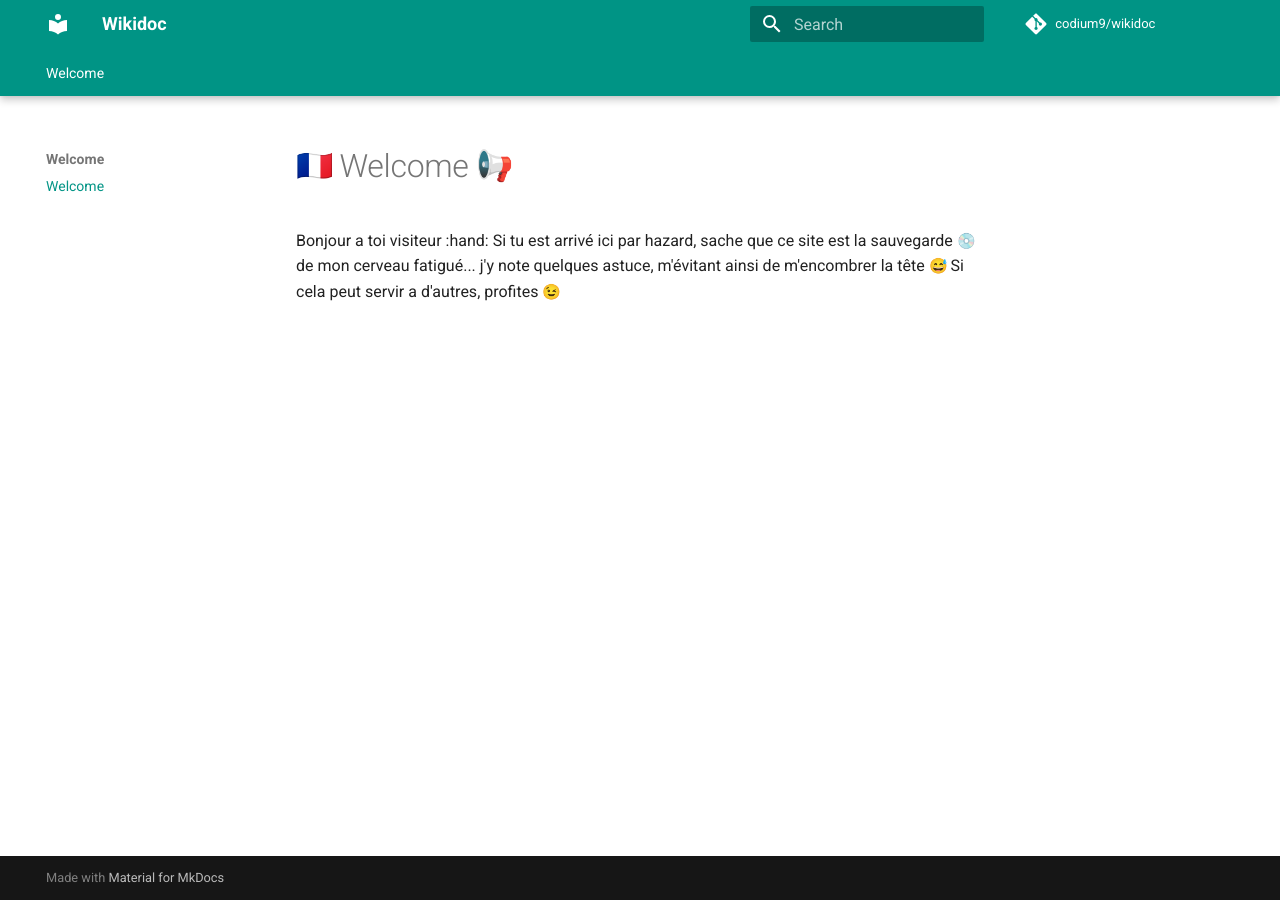
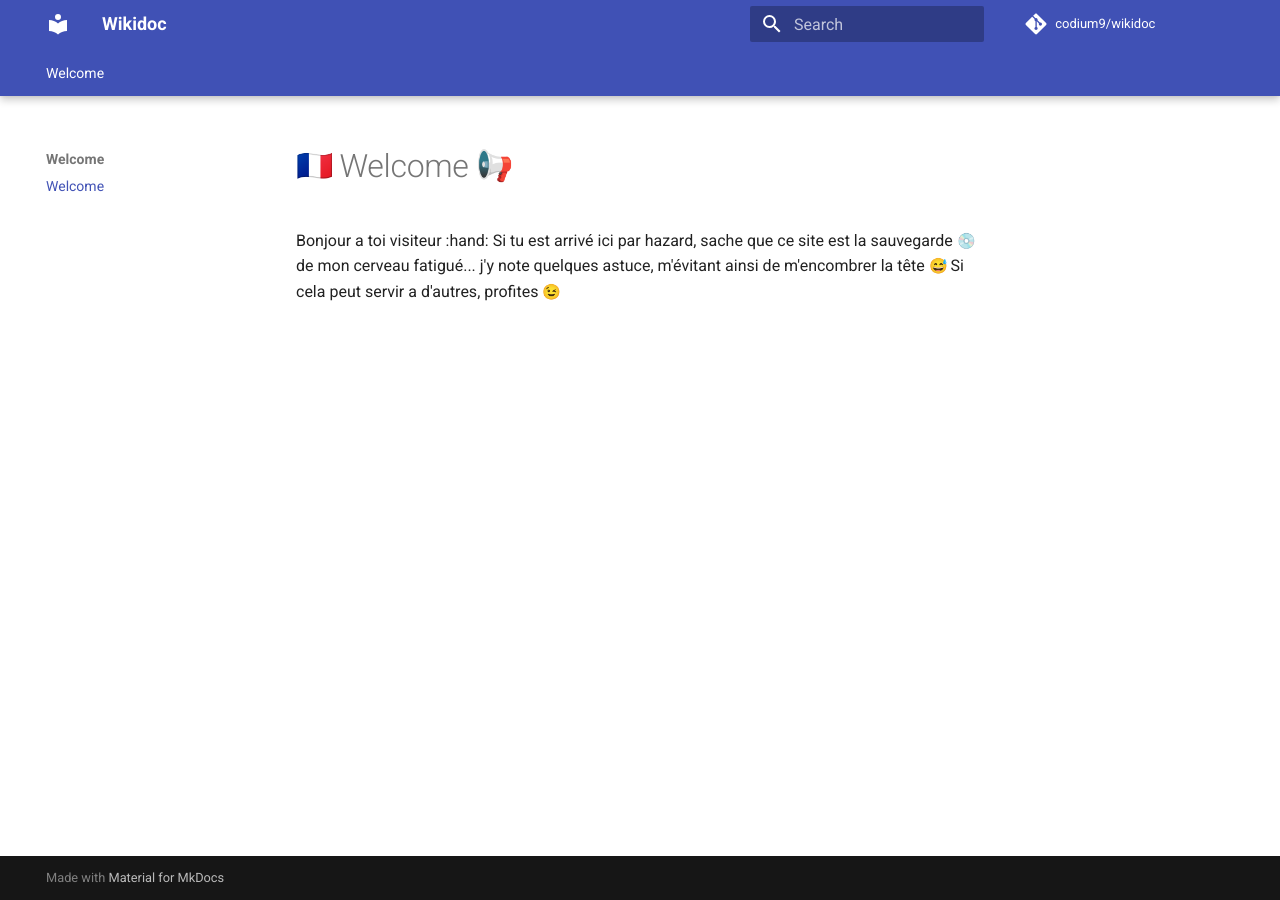
Before and after one commit to codium9/wikidoc, an MkDocs documentation site: the page built from docs/index.md, in a window 1280 px wide. Built offline with MkDocs 1.6.1 and Material for MkDocs 9.7.7, drawn with Linux system fonts in a browser that asks for light colours; emoji names are drawn with the system emoji font; comment, search, counter and statistics services are not loaded.

Commit message:
new updates

```diff
--- a/mkdocs.yml
+++ b/mkdocs.yml
@@ -2,7 +2,7 @@ site_name: Wikidoc
 repo_name: "codium9/wikidoc"
 repo_url: https://github.com/codium9/wikidoc
 site_url: https://codium9.github.io/wikidoc
-#edit_uri: edit/main/docs/
+edit_uri: edit/main/docs/
 
 # Extensions
 markdown_extensions:
@@ -12,7 +12,6 @@ markdown_extensions:
   - def_list
   - footnotes
   - meta
-  - md_in_html
   - toc:
       # insert a blank space before the character
       permalink: " ¶"
@@ -54,18 +53,16 @@ theme:
     - content.code.annotate
 
   palette:
-    primary: "teal"
-    accent: "yellow"
+    primary: "indigo"
+    accent: "lime"
 
   include_sidebar: true
 
 plugins:
   - search
   - awesome-pages
-  - minify:
-      minify_html: true
-
-extra_css: [extra.css]
+  - git-revision-date-localized:
+    enable_creation_date: true
 
 nav:
   - Welcome:
```
